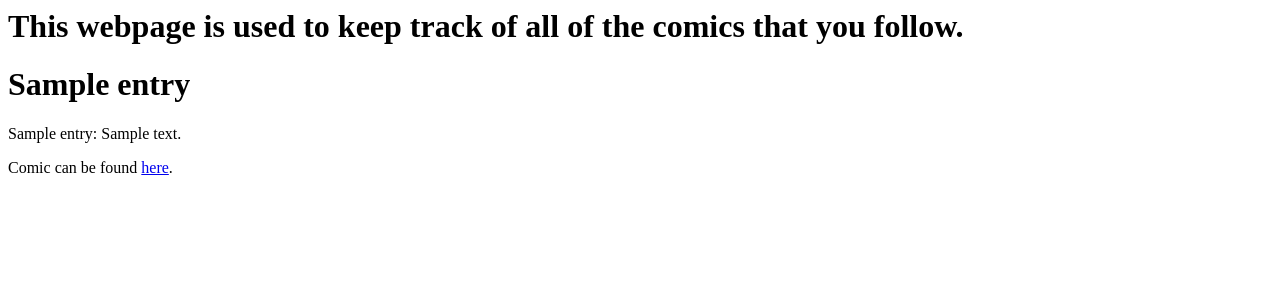
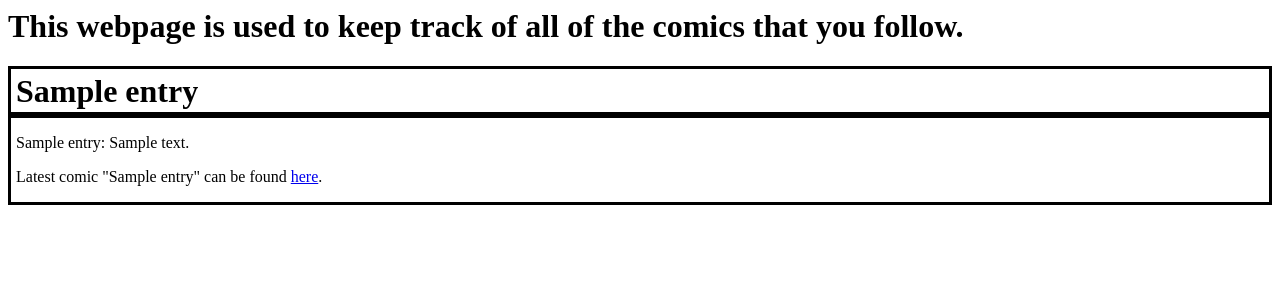
Before and after one commit to DustinBrash/Rss-Reader, a Flask app: template python/flask/app/templates/comics.html in a window 1280 px wide. Shown: the top 300 px of the page. Run offline with Flask 2, Linux system fonts and the light colour scheme; the template is opened without the code that fills it: most values are stand-ins (such as "Sample title", 1, 10 or a date in 2020).

Commit message:
Disolved feed package and merged with app. Have the base framwork of comic page in place. CSS sheet is good on formatting, but needs some jazzing up.

```diff
--- a/python/flask/app/static/style.css
+++ b/python/flask/app/static/style.css
@@ -1,6 +1,14 @@
-div{
+div {
 	/* css for rss entries go here */
 	border-width: medium;
-	border-style: solid
-	padding: 10px;
+	border-style: solid;
+	padding-left: 5px;
 }
+
+div.entry {
+	margin-bottom: 25px;
+}
+
+div.title {
+	line-height: 0;
+}
--- a/python/flask/app/templates/comics.html
+++ b/python/flask/app/templates/comics.html
@@ -9,7 +9,7 @@
   <div class="title"><!-- expand on entry so this has same values --><h1>{{entry.title}}</h1>
   </div>
   <div class="entry"><!-- loop over entries here.-->   <p>{{entry.title}}: {{entry.description}}</p>
-   <p>Comic can be found <a href={{entry.link}}>here</a>.</p>
+   <p>Latest comic "{{entry.comic_title}}" can be found <a href={{entry.link}}>here</a>.</p>
   </div>
   {% endfor %}
  </body>
```
Also changed, not shown: python/flask/app/views.py (+11 -4 lines), python/feed/__init__.py (deleted), python/flask/app/feed.py (renamed from python/feed/feed.py).
